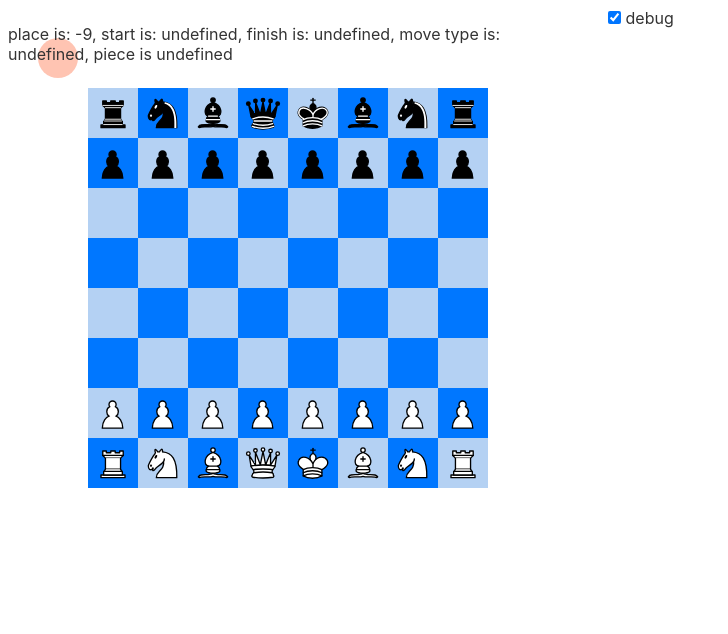
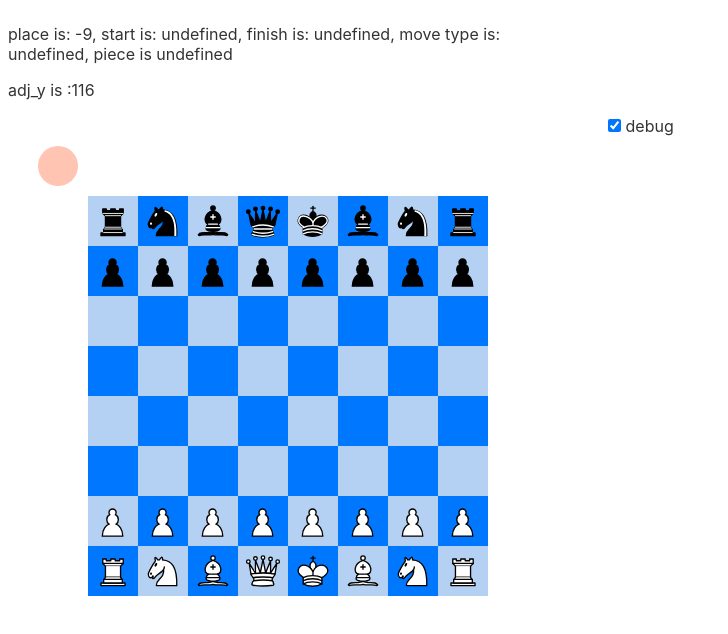
Before and after one commit to vascoosx/yachb, a Svelte app: page / in a window 1280 px wide. Shown: the top 634 px of the page, without its empty margins (0-728 px from the left). Built offline with nearby package versions, Linux system fonts and the light colour scheme.

Commit message:
adjust y

```diff
--- a/src/App.svelte
+++ b/src/App.svelte
@@ -1,9 +1,12 @@
 <script>
 	import { writable, derived } from 'svelte/store'
+	import { onMount } from 'svelte'
 	import { fileName } from './Utils.js'
 	import { Board } from './Board.js'
 	import { Intent } from './Intent.js'
 	import { Judge } from './Judge.js'
+
+	let adj_y = 0
 
 	let judge = new Judge()
 	let intent = new Intent()
@@ -18,7 +21,7 @@
 	let out_of_board = derived(coords, $coords => ($coords.x < 100 || $coords.x > 500 || $coords.y < 100 || $coords.y > 500))
 
 	const handleMouseMove = (e) => {
-	    coords.set({ x: e.clientX, y: e.clientY })
+	    coords.set({ x: e.clientX, y: e.clientY - adj_y })
 	}
 
 	const handleMouseDown = () => {
@@ -39,6 +42,14 @@
 	    ready_to_update_board = true
 	}
 
+	onMount(() => {
+	    adj_y = document.getElementById('chess-table').getBoundingClientRect()['y']
+	    window.addEventListener('resize', readjustY)
+	})
+
+	const readjustY = () => {
+	    adj_y = document.getElementById('chess-table').getBoundingClientRect()['y']
+	}
 
 	$: if (ready_to_update_board) {
 	    ready_to_update_board = false
@@ -94,9 +105,11 @@
 </style>
 
 {#if debug}
-<div style="position: absolute; width: 500px"  >
+<div style="width: 500px"  >
   <p>place is: {$place}, start is: {start_place}, finish is: {finish_place}, move type is: {move_type}, piece is {picked_piece}</p>
+  <p> adj_y is :{adj_y}</p>
 </div>
+
 {/if}
 <div style="height: 600px; width: 1000px;">
 	<div style="height: 600px; width: 600px; float: left">
@@ -104,6 +117,7 @@
 		on:mousemove="{handleMouseMove}"
 		on:mousedown="{handleMouseDown}"
 		on:mouseup="{handleMouseUp}"
+		id="chess-table"
 	>
 		{#each board.rows as r}
 			{#each board.columns as c}
```
